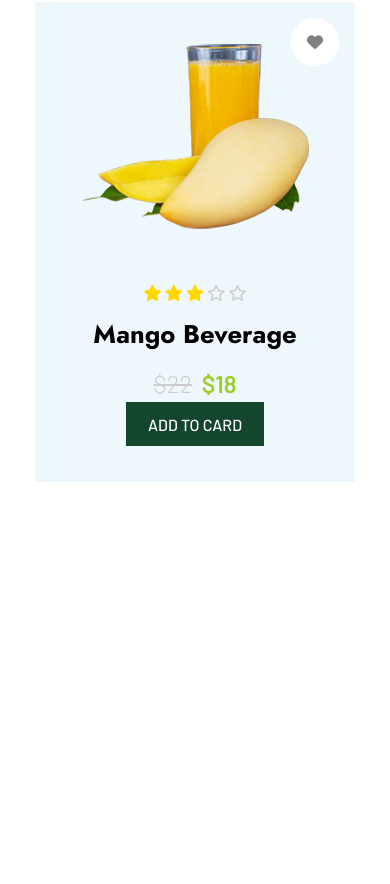
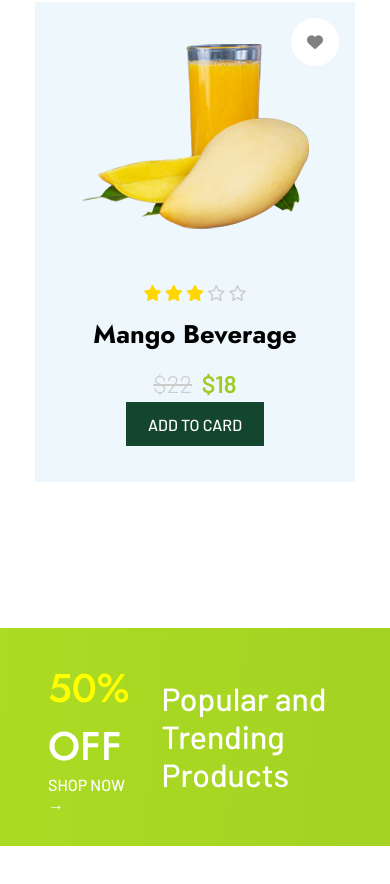
Before and after one commit to alaayasser741/GroxiStore, a plain HTML site: page index.html in a window 390 px wide. Shown: the part 4862-5746 px from the top of the page. Before the commit the page ends 5488 px from the top, so only its background shows below. Drawn offline with Linux system fonts and the light colour scheme.

Commit message:
add Banner section"

```diff
--- a/index.html
+++ b/index.html
@@ -242,6 +242,19 @@
             </div>
         </div>
     </div>
+    <!-- banner -->
+    <div class="banner">
+        <div class="container">
+            <!-- <img src="images/Home/Banner.png" alt="banner"> -->
+            <div class="left-text">
+                <h3><span>50%</span> OFF</h3>
+                <a href="#">SHOP NOW &rarr;</a>
+            </div>
+            <div class="right-text">
+                <p>Popular and <br>Trending Products</p>
+            </div>
+        </div>
+    </div>
     <!-- Main Script -->
     <script src="script/main.js"></script>
 </body>
--- a/sass/components/_Home.scss
+++ b/sass/components/_Home.scss
@@ -609,15 +609,84 @@
         }
     }
 }
+
 @media (max-width:768px) {
-    .trending{
-        .container{
-            .content{
+    .trending {
+        .container {
+            .content {
                 grid-template-columns: repeat(auto-fill, minmax(320px, 1fr));
-                .box{
+
+                .box {
                     width: 320px;
                 }
             }
         }
     }
 }
+
+// banner
+.banner {
+    margin: 9rem 0;
+
+    .container {
+        padding: 0 3rem;
+        height: 220px;
+        background: url("../images/Home/Banner.png") center no-repeat;
+        background-size: cover;
+        display: grid;
+        grid-template-columns:1fr 2fr 1fr;
+        .left-text{
+            display: flex;
+            flex-direction: column;
+            justify-content: center;
+            h3{
+                font-size: 3.3rem;
+                color: var(--white);
+                font-weight: 500;
+                span{
+                    color: yellow;
+                }
+            }
+            a{
+                color: var(--white);
+                font-weight: 500;
+            }
+        }
+        .right-text{
+            display: flex;
+            flex-direction: column;
+            justify-content: center;
+            p{
+                font-size: 2.8rem;
+                color: var(--white);
+                font-weight: 500;
+            }
+        }
+    }
+}
+@media (max-width:991px){
+    .banner{
+        .container{
+            grid-template-columns: 1fr 3fr 1fr ;
+        }
+    }
+}
+@media (max-width:786px){
+    .banner{
+        .container{
+            grid-template-columns: 1fr 3fr;
+            gap: 2rem;
+        }
+        .left-text{
+            h3{
+                font-size: 2.5rem !important;
+            }
+        }
+        .right-text{
+            p{
+                font-size: 2rem !important;
+
+            }
+        }
+    }
+}
```
Also changed, not shown: images/Home/Banner.png (renamed from images/Home/50 % Off  Banner.png), sass/style.css, 1 other file.
